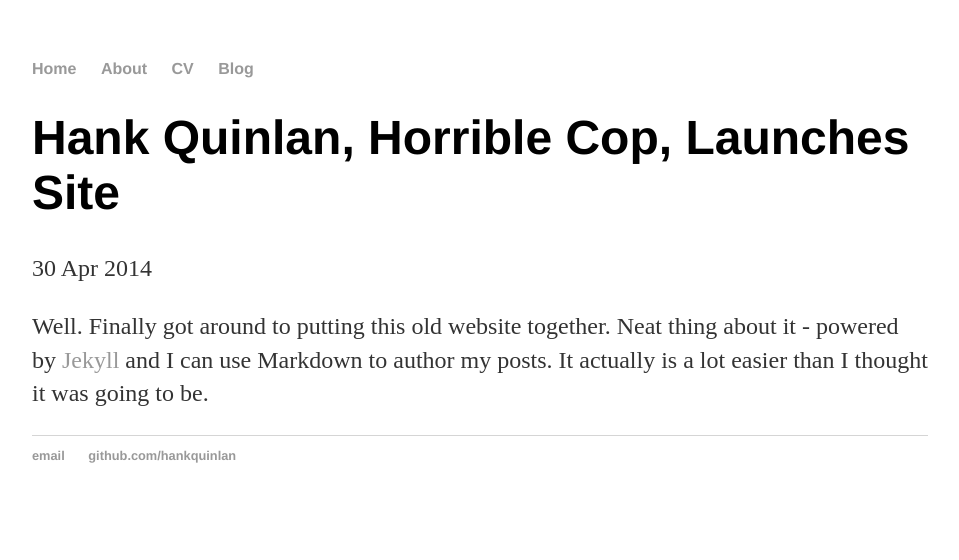
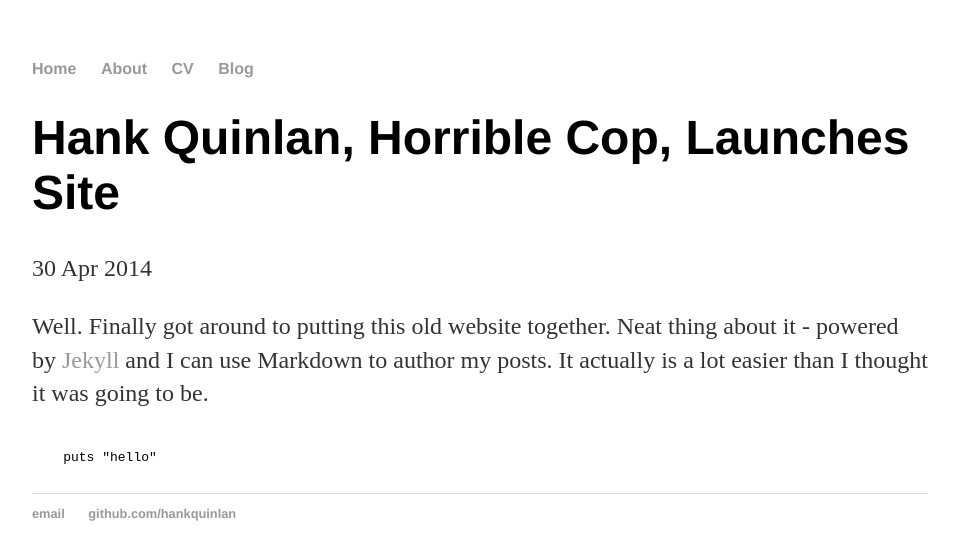
Before and after one commit to omairaasim/omairaasim.blog, a Jekyll site: the page built from _posts/2014-04-30-hank-quinlan-site-launched.md, in a window 1280 px wide. Shown: the top 560 px of the page, without its empty margins (160-1119 px from the left). Built offline with Jekyll 4.4.1, drawn with Linux system fonts in a browser that asks for light colours; a style sheet for code colours, icons or effects is not loaded.

Commit message:
Update 2014-04-30-hank-quinlan-site-launched.md

```diff
--- a/_posts/2014-04-30-hank-quinlan-site-launched.md
+++ b/_posts/2014-04-30-hank-quinlan-site-launched.md
@@ -5,3 +5,9 @@ date: 2014-04-30
 ---
 
 Well. Finally got around to putting this old website together. Neat thing about it - powered by [Jekyll](http://jekyllrb.com) and I can use Markdown to author my posts. It actually is a lot easier than I thought it was going to be.
+
+<pre>
+  <code class="ruby">
+    puts "hello"
+  </code>
+</pre>
```
